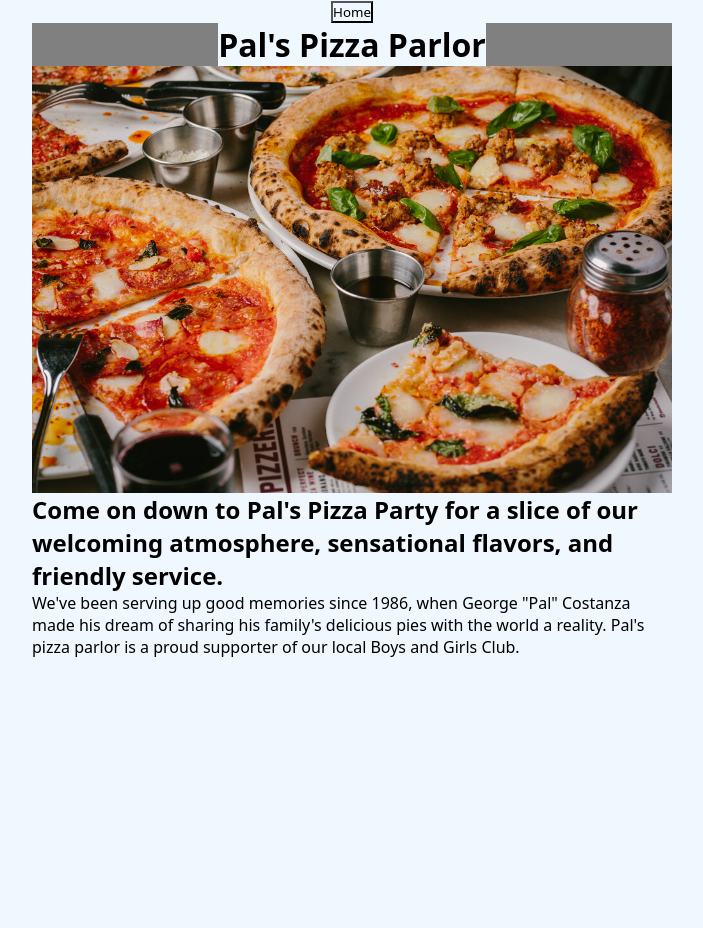
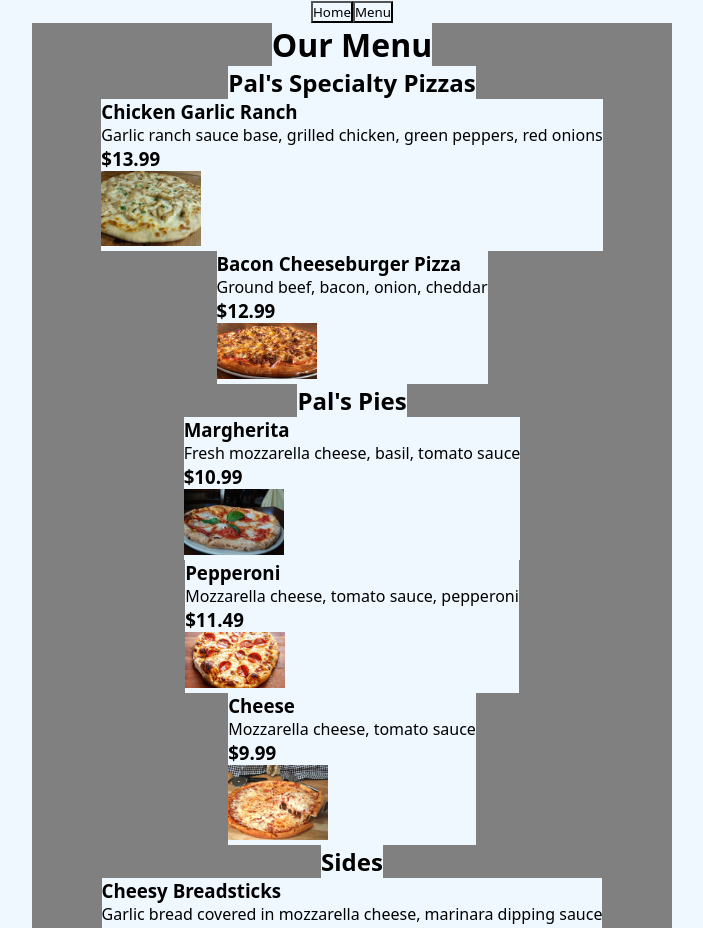
Before and after one commit to sleander94/restaurant-page, a website built with webpack: page dist/index.html in a window 1280 px wide. Shown: the top 928 px of the page, without its empty margins (288-991 px from the left). Before the commit the page ends 800 px from the top, so only its background shows below. Built offline with nearby package versions, Linux system fonts and the light colour scheme.

Commit message:
add menu function and images

```diff
--- a/src/home.js
+++ b/src/home.js
@@ -3,9 +3,9 @@ import pizza from './pizza-main.jpg'
 export default function home() {
     const content = document.querySelector('#content');
 
-    const heading = document.createElement('h1');
-    heading.textContent = 'Pal\'s Pizza Parlor';
-    content.appendChild(heading);
+    const header = document.createElement('h1');
+    header.textContent = 'Pal\'s Pizza Parlor';
+    content.appendChild(header);
 
 
     const pizzaImage = document.createElement('img');
@@ -13,9 +13,9 @@ export default function home() {
     pizzaImage.classList.toggle('main-img');
     content.appendChild(pizzaImage);
 
-    const descriptionHeader = document.createElement('h2');
-    descriptionHeader.textContent = 'Come on down to Pal\'s Pizza Party for a slice of our welcoming atmosphere, sensational flavors, and friendly service.';
-    content.appendChild(descriptionHeader);
+    const subHeader = document.createElement('h2');
+    subHeader.textContent = 'Come on down to Pal\'s Pizza Party for a slice of our welcoming atmosphere, sensational flavors, and friendly service.';
+    content.appendChild(subHeader);
 
     const description = document.createElement('p');
     description.innerHTML = 'We\'ve been serving up good memories since 1986, when George "Pal" Costanza made his dream of sharing his family\'s delicious pies with the world a reality. Pal\'s pizza parlor is a proud supporter of our local Boys and Girls Club.';
--- a/src/index.js
+++ b/src/index.js
@@ -4,11 +4,13 @@ import menu from './menu.js';
 
 
 const page = (() => {
+    // Page container constants
     const navBar = document.createElement('div');
     navBar.id = 'nav-bar'
     const content = document.createElement('div');
     content.id = 'content';
 
+    // Home button
     const homeButton = document.createElement('button');
     homeButton.type = 'button';
     homeButton.textContent = 'Home';
@@ -18,9 +20,19 @@ const page = (() => {
     });
     navBar.appendChild(homeButton);
 
+    // Menu button
+    const menuButton = document.createElement('button');
+    menuButton.type = 'button';
+    menuButton.textContent = 'Menu';
+    menuButton.addEventListener('click', () => {
+        content.innerHTML = '';
+        menu();
+    });
+    navBar.appendChild(menuButton);
+
+    // Add content to page
     document.body.appendChild(navBar);
     document.body.appendChild(content);
 })();
 
-home()
-menu()
+menu();
--- a/src/menu.js
+++ b/src/menu.js
@@ -1,3 +1,93 @@
+import chickenGarlicRanchImg from './chicken-garlic-ranch.jpg';
+import baconCheeseburgerImg from './bacon-cheeseburger.jpg';
+import pepperoniImg from './pepperoni.jpg';
+import cheeseImg from './cheese.jpg';
+import breadsticksImg from './cheesy-breadsticks.jpg';
+import wingsImg from './wings.jpg';
+import fountainDrinkImg from './fountain.jpg';
+import milkshakeImg from './milkshake.jpg';
+import margheritaImg from './margherita.jpg';
+
 export default function menu() {
-    console.log('hh')
+    const content = document.querySelector('#content');
+
+    class menuItem {
+        constructor (name, description, price, image) {
+            this.name = name;
+            this.description = description;
+            this.price = price;
+            this.image = image;
+        }
+
+        addToMenu() {
+            const itemName = document.createElement('h3');
+            itemName.textContent = this.name;
+            itemName.classList.toggle('name');
+            const itemDescription = document.createElement('p');
+            itemDescription.innerHTML = this.description;
+            const itemPrice = document.createElement('h3');
+            itemPrice.textContent = this.price;
+            itemPrice.classList.toggle('price');
+            const itemImg = document.createElement('img');
+            itemImg.src = this.image;
+            const itemContainer = document.createElement('div');
+            itemContainer.classList.toggle('menu-item');
+            itemContainer.appendChild(itemName);
+            itemContainer.appendChild(itemDescription);
+            itemContainer.appendChild(itemPrice);
+            itemContainer.appendChild(itemImg);
+            content.appendChild(itemContainer);
+        }
+    }
+
+    const header = document.createElement('h1');
+    header.textContent = 'Our Menu';
+    content.appendChild(header);
+
+
+    const specialties = document.createElement('h2');
+    specialties.textContent = 'Pal\'s Specialty Pizzas';
+    content.appendChild(specialties);
+
+    const chickenGarlicRanch = new menuItem('Chicken Garlic Ranch', 'Garlic ranch sauce base, grilled chicken, green peppers, red onions', '$13.99', chickenGarlicRanchImg);
+    chickenGarlicRanch.addToMenu();
+
+    const baconCheeseburger = new menuItem('Bacon Cheeseburger Pizza ', 'Ground beef, bacon, onion, cheddar', '$12.99', baconCheeseburgerImg);
+    baconCheeseburger.addToMenu();
+
+
+    const pies = document.createElement('h2');
+    pies.textContent = 'Pal\'s Pies';
+    content.appendChild(pies);
+
+    const margherita = new menuItem('Margherita', 'Fresh mozzarella cheese, basil, tomato sauce', '$10.99', margheritaImg);
+    margherita.addToMenu();
+
+    const pepperoni = new menuItem('Pepperoni', 'Mozzarella cheese, tomato sauce, pepperoni', '$11.49', pepperoniImg);
+    pepperoni.addToMenu();
+
+    const cheese = new menuItem('Cheese', 'Mozzarella cheese, tomato sauce', '$9.99', cheeseImg);
+    cheese.addToMenu();
+
+
+    const sides = document.createElement('h2');
+    sides.textContent = 'Sides';
+    content.appendChild(sides);
+
+    const breadsticks = new menuItem('Cheesy Breadsticks', 'Garlic bread covered in mozzarella cheese, marinara dipping sauce', '$5.99', breadsticksImg);
+    breadsticks.addToMenu();
+
+    const wings = new menuItem('Buffalo Wings', 'Crispy chicken wings, buffalo sauce, ranch dipping sauce', '$8.99', wingsImg);
+    wings.addToMenu();
+
+
+    const drinks = document.createElement('h2');
+    drinks.textContent = 'Drinks';
+    content.appendChild(drinks);
+
+    const fountainDrink = new menuItem('Fountain Drink', '20 oz. Coca-cola, Sprite, Dr. Pepper, Root Beer, or Lemonade', '$2.49', fountainDrinkImg);
+    fountainDrink.addToMenu();
+
+    const milkshake = new menuItem('Milkshake', 'Chocolate, Vanilla, or Strawberry', '$5.99', milkshakeImg);
+    milkshake.addToMenu();
 }
--- a/src/style.css
+++ b/src/style.css
@@ -23,3 +23,17 @@ body {
 .main-img {
     width: 50vw;
 }
+
+
+
+
+
+
+
+
+
+/* Menu */
+
+.menu-item img {
+    width: 100px;
+}
```
Also changed, not shown: src/bacon-cheeseburger.jpg (added), src/cheese.jpg (added), src/cheesy-breadsticks.jpg (added), src/chicken-garlic-ranch.jpg (added), src/contact.js (added), src/fountain.jpg (added), src/margherita.jpg (added), src/milkshake.jpg (added), src/pepperoni.jpg (added), src/tree_267376982.jpg (deleted), src/wings.jpg (added).
